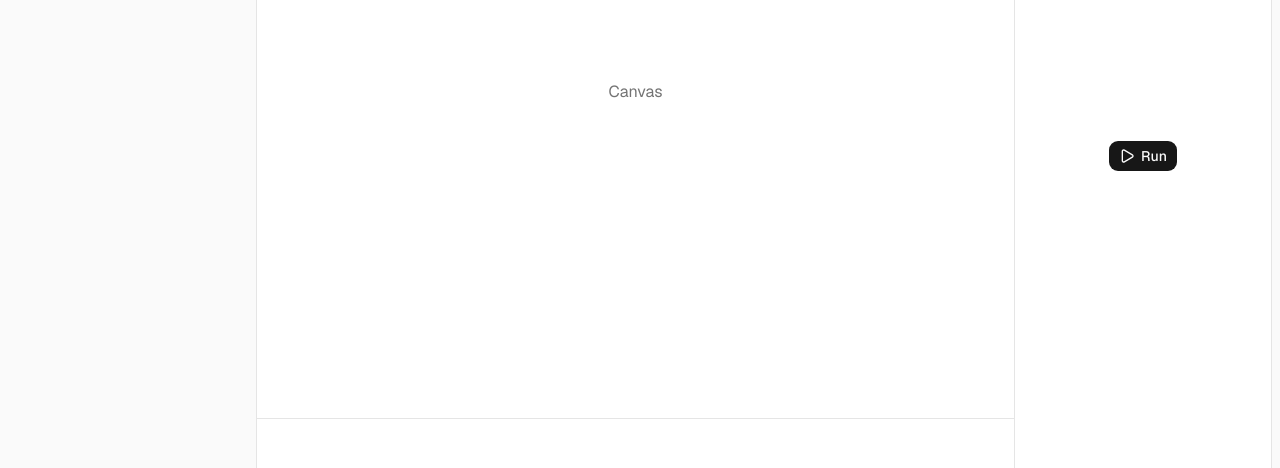
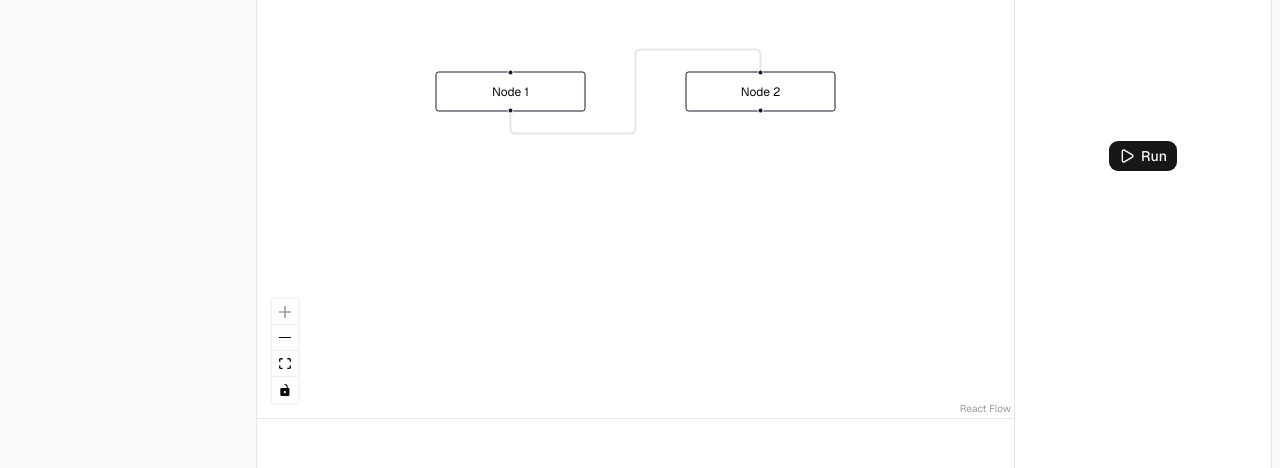
Before and after one commit to Pradeep-bishnoi/Browser-Automation, a Next.js app: page /workflows/1 in a window 1280 px wide. Shown: the part 244-712 px from the top of the page. Built offline with nearby package versions, Linux system fonts and the light colour scheme; no server answers.

Commit message:
canvas basic setup completed

```diff
--- /dev/null
+++ b/features/workflows/components/canvas.tsx
@@ -0,0 +1,82 @@
+"use client"
+
+import { useCallback, useSyncExternalStore } from "react"
+import { useTheme } from "next-themes"
+import {
+  addEdge,
+  Controls,
+  ReactFlow,
+  useEdgesState,
+  useNodesState,
+  ConnectionLineType,
+  type ColorMode,
+  type Connection,
+  type Edge,
+  type Node,
+} from "@xyflow/react"
+
+import "@xyflow/react/dist/style.css"
+
+const initialNodes: Node[] = [
+  { id: "1", data: { label: "Node 1" }, position: { x: 0, y: 0 } },
+  { id: "2", data: { label: "Node 2" }, position: { x: 250, y: 0 } },
+]
+
+const initialEdges: Edge[] = [{ id: "e1-2", source: "1", target: "2" }]
+
+const emptySubscribe = () => () => { }
+
+// False during server render and hydration, true after mount. Keeps the
+// server and initial client render identical to avoid a hydration mismatch.
+function useMounted() {
+  return useSyncExternalStore(
+    emptySubscribe,
+    () => true,
+    () => false
+  )
+}
+
+export function Canvas() {
+  const { resolvedTheme } = useTheme()
+  const mounted = useMounted()
+  const colorMode: ColorMode = mounted
+    ? (resolvedTheme as ColorMode) ?? "light"
+    : "light"
+  const [nodes, , onNodesChange] = useNodesState(initialNodes)
+  const [edges, setEdges, onEdgesChange] = useEdgesState(initialEdges)
+
+  const onConnect = useCallback(
+    (connection: Connection) => setEdges((eds) => addEdge(connection, eds)),
+    [setEdges]
+  )
+
+  return (
+    <div className="size-full">
+      <ReactFlow
+        nodes={nodes}
+        edges={edges}
+        onNodesChange={onNodesChange}
+        onEdgesChange={onEdgesChange}
+        onConnect={onConnect}
+        colorMode={colorMode}
+        fitView
+        connectionLineType={ConnectionLineType.SmoothStep}
+        connectionLineStyle={{ stroke: "var(--border)" }}
+        defaultEdgeOptions={{
+          type: "smoothstep",
+          style: { stroke: "var(--border)" },
+        }}
+        style={
+          {
+            "--xy-background-color": "var(--background)",
+            "--xy-edge-stroke-width": 2,
+            "--xy-connectionline-stroke-width": 2,
+          } as React.CSSProperties
+        }
+        maxZoom={1}
+      >
+        <Controls />
+      </ReactFlow>
+    </div>
+  )
+}
--- a/features/workflows/components/workflow-shell.tsx
+++ b/features/workflows/components/workflow-shell.tsx
@@ -4,6 +4,7 @@ import {
   ResizablePanelGroup,
 } from "@/components/ui/resizable"
 
+import { Canvas } from "./canvas"
 import { RightSidebar } from "./right-sidebar"
 
 interface WorkflowShellProps {
@@ -16,9 +17,7 @@ export function WorkflowShell({ workflowId }: WorkflowShellProps) {
       <ResizablePanel minSize="30rem">
         <ResizablePanelGroup orientation="vertical">
           <ResizablePanel minSize="18rem">
-            <div className="flex size-full items-center justify-center text-muted-foreground">
-              Canvas
-            </div>
+            <Canvas />
           </ResizablePanel>
           <ResizableHandle />
           <ResizablePanel defaultSize="8rem" minSize="6rem">
--- a/package.json
+++ b/package.json
@@ -23,6 +23,7 @@
     "@shadcn/react": "^0.2.0",
     "@trigger.dev/react-hooks": "4.5.7",
     "@trigger.dev/sdk": "4.5.7",
+    "@xyflow/react": "^12.11.2",
     "class-variance-authority": "^0.7.1",
     "clsx": "^2.1.1",
     "cmdk": "^1.1.1",
```
Also changed, not shown: design/canvas-2.png (added), 1 other file (tests, documents, lock files or other folders).
